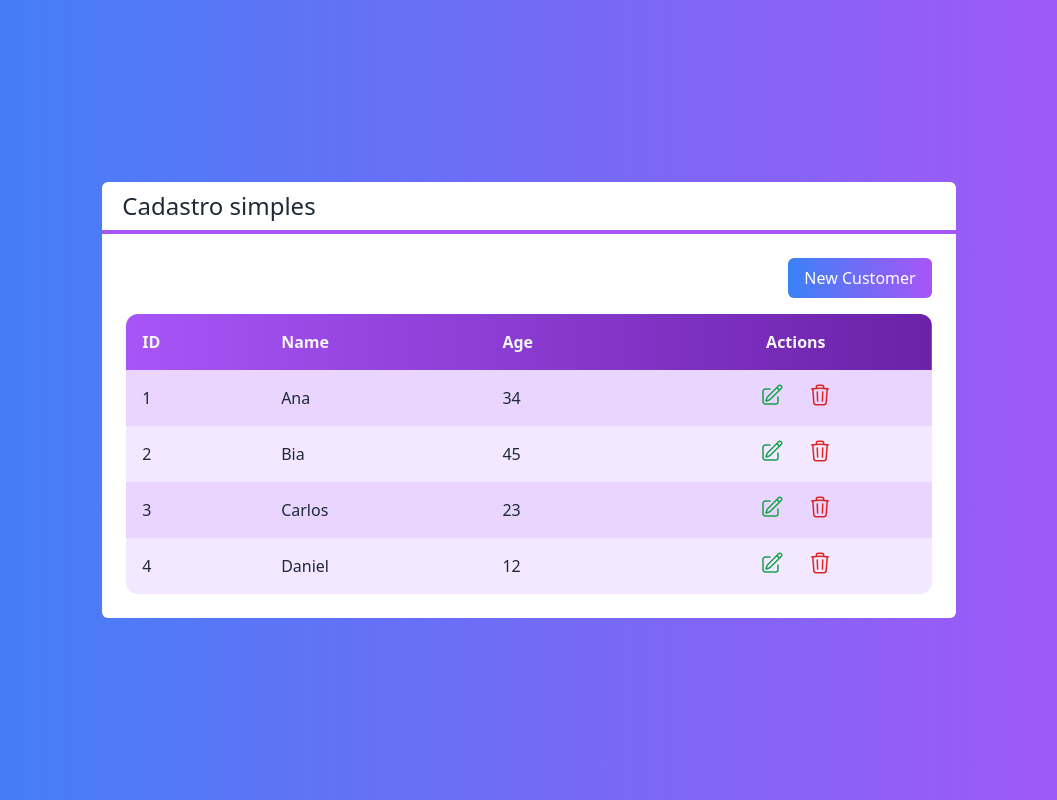
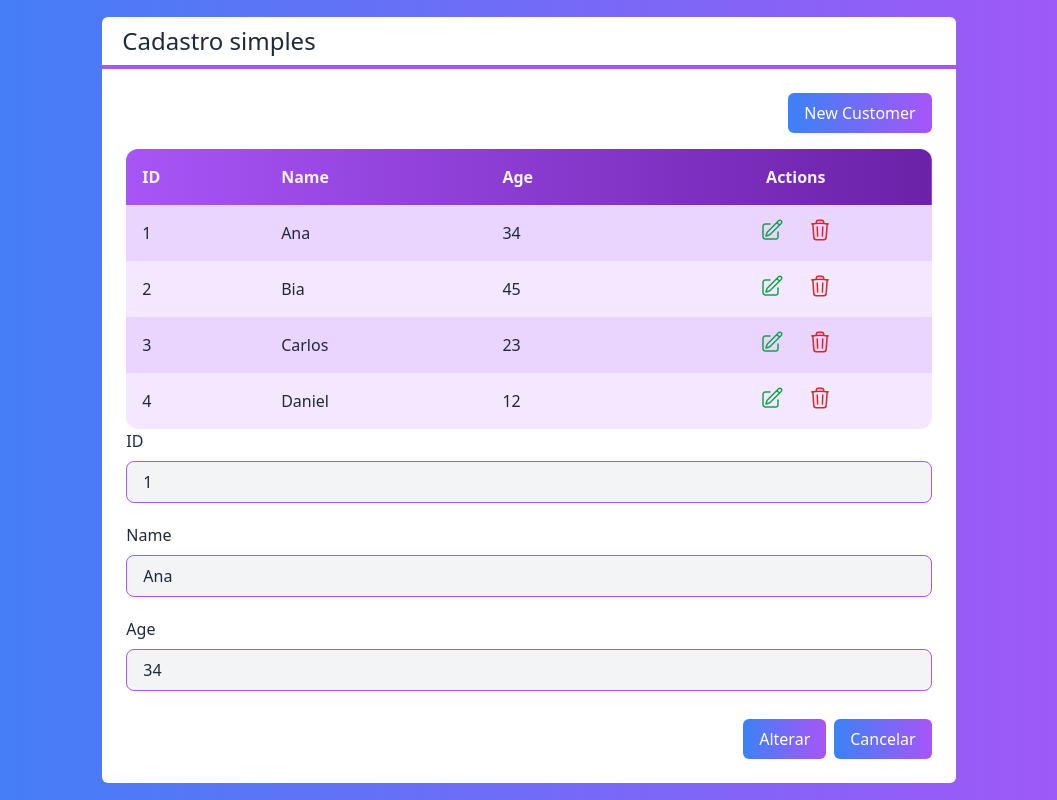
Before and after one commit to eltonsantos/next-crud, a Next.js app: page / in a window 1280 px wide. Shown: the whole page, without its empty margins (111-1168 px from the left). Built offline with nearby package versions, Linux system fonts and the light colour scheme.

Commit message:
Component form and input

```diff
--- /dev/null
+++ b/src/components/Form.tsx
@@ -0,0 +1,33 @@
+import { useState } from "react";
+import Input from "./Input";
+import Customer from "@/core/Customer";
+import Button from "./Button";
+
+interface FormProps {
+  customer: Customer
+}
+
+export default function Form(props: FormProps) {
+
+  const id = props.customer?.getId
+  const [name, setName] = useState(props.customer?.getName ?? '')
+  const [age, setAge] = useState(props.customer?.getAge ?? 0)
+
+  return (
+    <div>
+      {id ? (
+        <Input readonly text="ID" value={id} className="mb-5" />
+      ) : false}
+      <Input text="Name" value={name} changeValue={setName} className="mb-5" />
+      <Input text="Age" type="number" value={age} changeValue={setAge} />
+      <div className="flex justify-end mt-7">
+        <Button color="blue" className="mr-2">
+          {id ? 'Alterar' : 'Salvar'}
+        </Button>
+        <Button>
+          Cancelar
+        </Button>
+      </div>
+    </div>
+  )
+}
--- /dev/null
+++ b/src/components/Input.tsx
@@ -0,0 +1,29 @@
+interface InputProps {
+  type?: 'text' | 'number'
+  text: string
+  value: any
+  readonly?: boolean
+  className?: string
+  changeValue?: (value: any) => void
+}
+
+export default function Input(props: InputProps) {
+  return (
+    <div className={`flex flex-col ${props.className}`}>
+      <label className="mb-2">{props.text}</label>
+      <input
+        type={props.type ?? 'text'}
+        value={props.value}
+        readOnly={props.readonly}
+        onChange={e => props.changeValue?.(e.target.value)}
+        className={`
+            border border-purple-500
+            rounded-lg
+            focus:outline-none
+          bg-gray-100 px-4 py-2
+            ${props.readonly ? '' : 'focus:bg-white'}
+        `}
+      />
+    </div>
+  )
+}
--- a/src/pages/index.tsx
+++ b/src/pages/index.tsx
@@ -1,4 +1,5 @@
 import Button from "@/components/Button";
+import Form from "@/components/Form";
 import Layout from "@/components/Layout";
 import Table from "@/components/Table";
 import Customer from "@/core/Customer";
@@ -27,6 +28,7 @@ export default function Home() {
           <Button color="green" className="mb-4">New Customer</Button>
         </div>
         <Table customers={customers} selectedCustomer={selectedCustomer} removedCustomer={removedCustomer}></Table>
+        <Form customer={customers[0]}></Form>
       </Layout>
     </div>
   )
```
